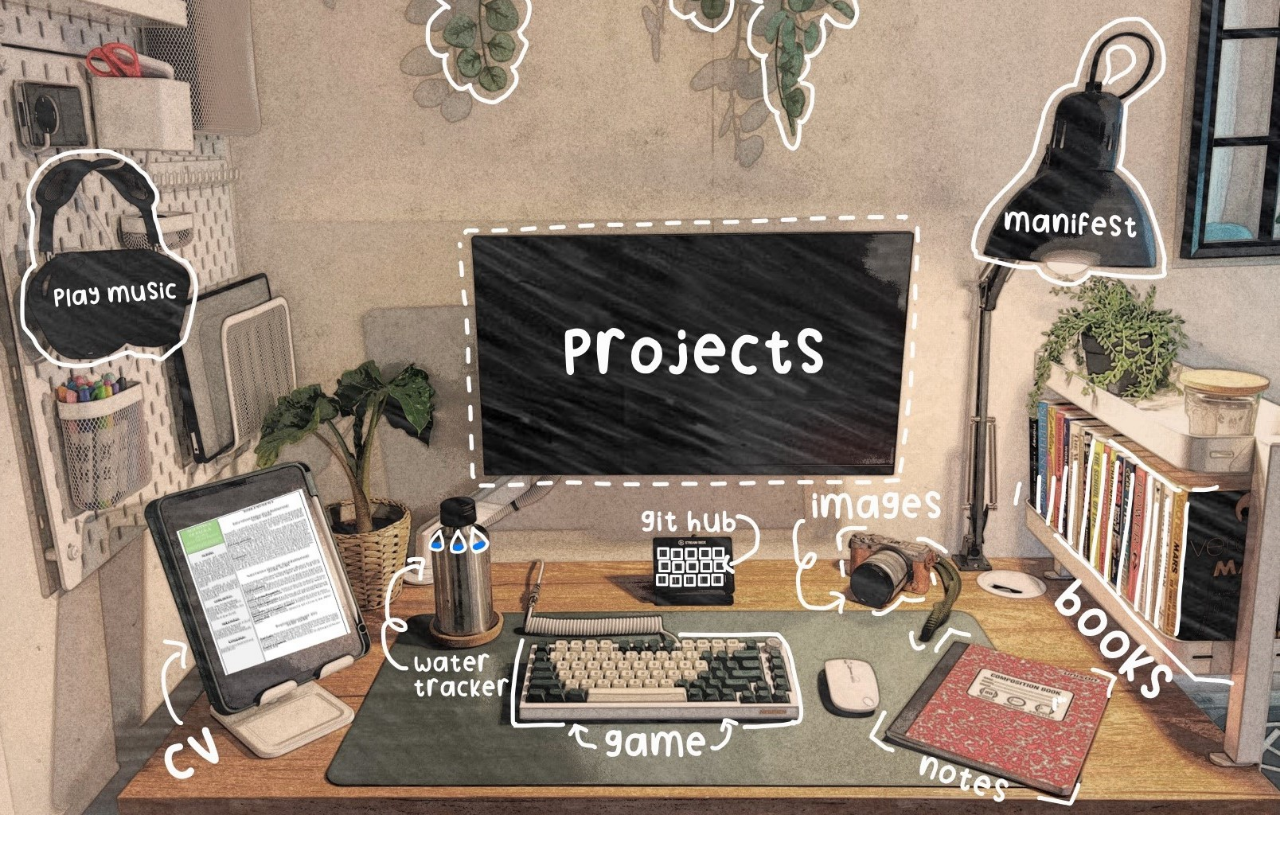
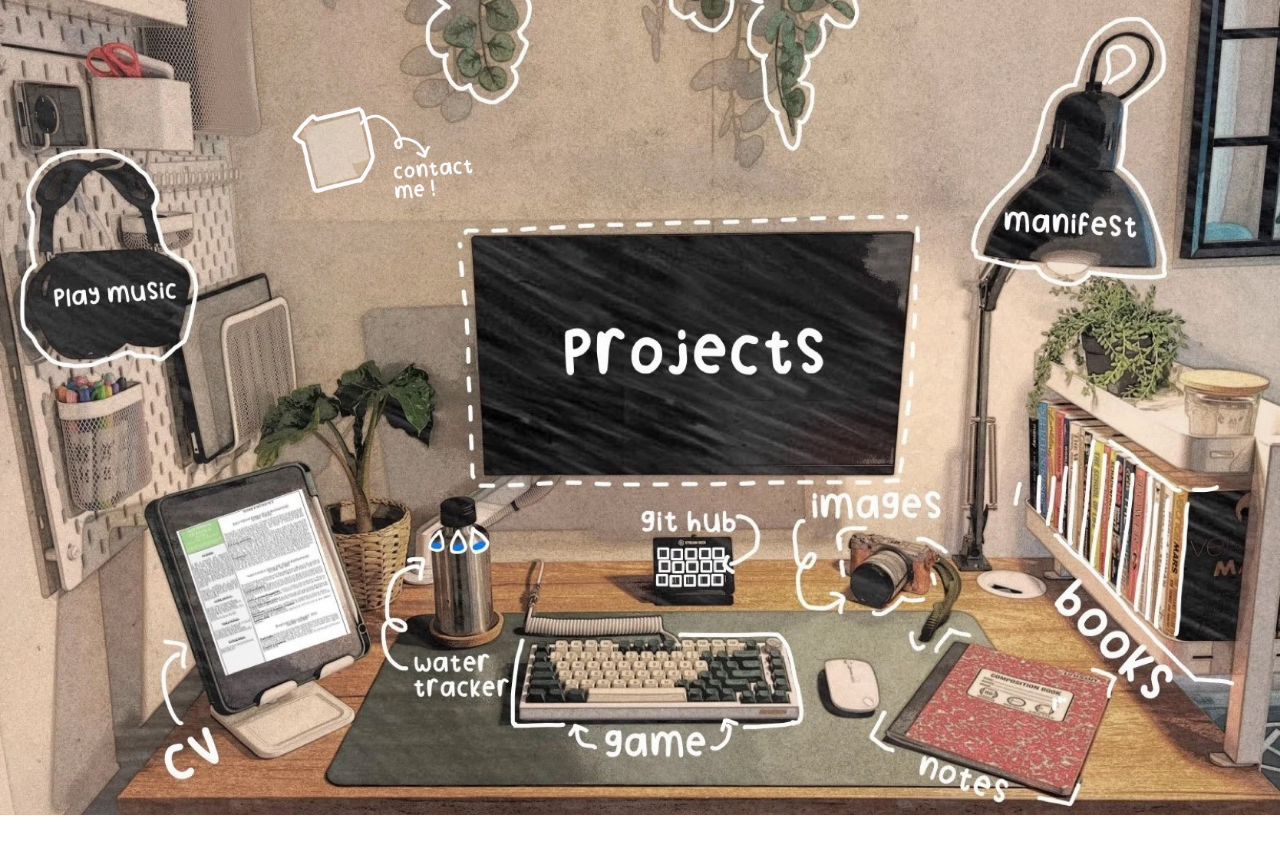
Before and after one commit to agustinadipaola/PPFE, a React (Create React App) app: page / in a window 1280 px wide. Shown: the top 854 px of the page. Built offline with nearby package versions, Linux system fonts and the light colour scheme.

Commit message:
background update

```diff
--- a/src/App.css
+++ b/src/App.css
@@ -38,10 +38,10 @@
 }
 
 @font-face {
-  font-family: jhal;
-  src: url(../src/fonts/Jhal\ Muri.ttf);
+  font-family: handwritting;
+  src: url(../src/fonts/Liohandwritting.otf);
 }
 
 .roboto {
-  font-family: jhal;
+  font-family: handwritting;
 }
--- a/src/App.js
+++ b/src/App.js
@@ -6,9 +6,10 @@ import PlayMusic from "./components/PlayMusic";
 import Water from "./components/Water";
 import Images from "./components/Images";
 import Notes from "./components/Notes";
-import Manifest from "./components/Manifest";
+import Manifest from "./components/manifest/Manifest";
 import Game from "./components/Game";
 import Books from "./components/Books";
+import ContactMe from "./components/ContactMe";
 import { Route, BrowserRouter as Router, Routes, Link } from "react-router-dom";
 
 import "bootstrap/dist/css/bootstrap.min.css";
@@ -209,6 +210,23 @@ function App() {
           >manifest
           </Button>
         </Link>
+        <Link to="/contacme">
+          <Button
+            variant="light"
+            style={{
+              position: "absolute",
+              bottom: "400px", // Adjust as needed
+              right: "890px", // Adjust as needed
+            padding: "10px",
+
+
+              backgroundColor: "#ffffff00",
+              color: "#ffffff00",
+              borderColor: "#ffffff00",
+            }}
+          >contactme
+          </Button>
+        </Link>
 
         <Routes>
           <Route element={<Home />} path="/" />
@@ -221,6 +239,7 @@ function App() {
           <Route element={<Manifest />} path="/manifest" />
           <Route element={<Images />} path="/images" />
           <Route element={<Books />} path="/books" />
+          <Route element={<ContactMe />} path="/contactme" />
         </Routes>
       </Router>
     </header>
--- a/src/components/Manifest.jsx
+++ /dev/null
@@ -1,10 +0,0 @@
-
-
-function Manifest() {
-    return (
-        <h1>MANIFEST</h1>
-
-     );
-}
-
-export default Manifest;
--- /dev/null
+++ b/src/components/manifest/Manifest.jsx
@@ -0,0 +1,10 @@
+
+function Manifest() {
+
+
+  return (
+    <h1>Manifest</h1>
+  );
+}
+
+export default Manifest;
--- a/src/components/projects/Projects.jsx
+++ b/src/components/projects/Projects.jsx
@@ -30,7 +30,7 @@ function Projects() {
     <>
 
 {/* for font style porpuses, I use  &lt; and &gt; that represent >< */}
-<h1 style={{fontFamily: "jhal", textAlign: "center"}}>&lt; Projects &gt;</h1>
+<h1 style={{fontFamily: "handwritting", textAlign: "center", fontSize:"80px"}}>projects</h1>
       {" "}
       <div style={{ display: 'flex', flexWrap: 'wrap'}}>        <Card
           className="col-sm-6 col-md-6 col-lg-6"
@@ -112,7 +112,7 @@ function Projects() {
 
         <Card
           className="col-sm-6 col-md-6 col-lg-6"
-          style={{ textAlign: "center" }}
+          style={{ textAlign: "center"}}
         >
           <Card.Text>
             The primary objective of this software coding project was to
```
Also changed, not shown: src/components/ContactMe.jsx (added), src/fonts/Liohandwritting.otf (added), src/images/agus.jpg.
